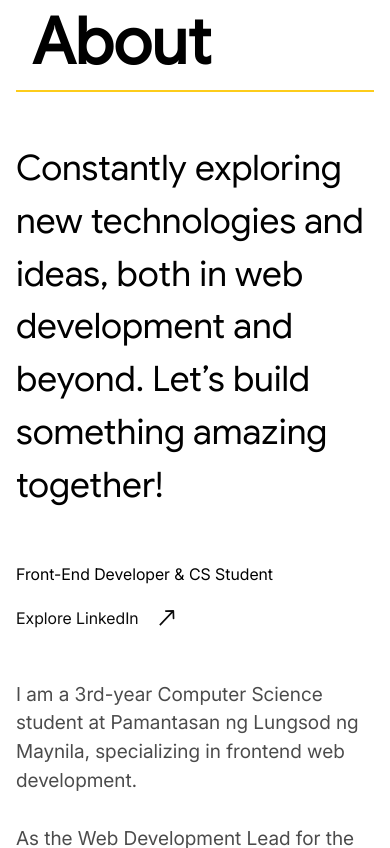
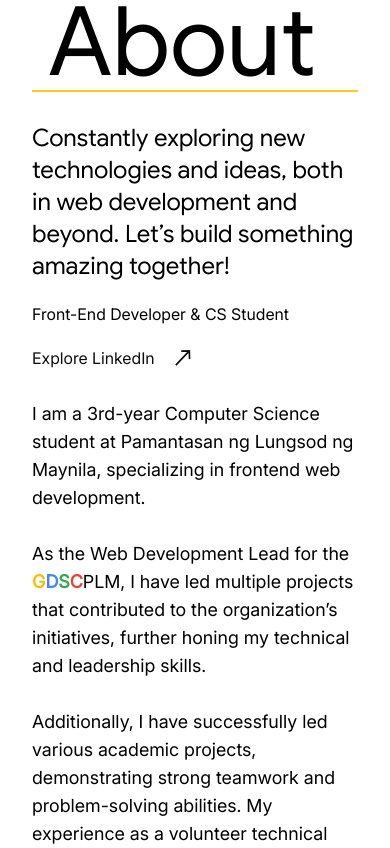
Before and after one commit to CoderTofu/2025-Portfolio-Updated, a Next.js app: page / in a window 390 px wide. Shown: the part 900-1748 px from the top of the page. Built offline with nearby package versions, Linux system fonts and the light colour scheme.

Commit message:
updated landing animation and about page

```diff
--- a/src/app/components/navbar.tsx
+++ b/src/app/components/navbar.tsx
@@ -7,7 +7,7 @@ export default function Navbar() {
     <motion.nav
       className="absolute top-0 w-full flex justify-center z-50"
       initial={{ opacity: 0 }}
-      whileInView={{ opacity: 1, transition: { delay: 0.2, duration: 1 } }}
+      whileInView={{ opacity: 1, transition: { delay: 0.2, duration: 1.3 } }}
       viewport={{ once: false, amount: 0.2 }}
     >
       <div className="w-full flex justify-between items-center py-4 px-4 sm:px-8 lg:px-12 max-w-[1500px]">
--- a/src/app/custom_css/about_section.css
+++ b/src/app/custom_css/about_section.css
@@ -16,15 +16,10 @@
   margin: 100px 0;
 }
 
-
 .about-header {
   padding: 0 1rem 0 1rem;
   width: 100%;
   border-bottom: 2px solid #fdcc1b;
-}
-
-.about-header h1 {
-  font-weight: 800;
 }
 
 .about-body {
@@ -42,10 +37,6 @@
   max-width: 50vw;
 }
 
-.left-side .font-1 {
-  font-size: 2.2rem;
-}
-
 .titles {
   margin-top: 150px;
   display: flex;
@@ -57,11 +48,6 @@
 
 .right-side {
   width: 500px;
-}
-
-.right-side .font-3 {
-  font-size: 1.2rem;
-  opacity: 70%;
 }
 
 @media (max-width: 1000px) {
@@ -78,7 +64,7 @@
 
   .titles {
     flex-direction: column;
-    margin-top: 50px;
+    margin-top: 20px;
     gap: 20px;
   }
 
@@ -98,4 +84,8 @@
     gap: 0px;
     margin-bottom: 50px;
   }
+
+  .sides {
+    margin-top: 30px;
+  }
 }
--- a/src/app/sections/about_section.tsx
+++ b/src/app/sections/about_section.tsx
@@ -3,14 +3,14 @@ import "../custom_css/about_section.css";
 export default function AboutSection() {
   return (
     <section className="about-section" id="about">
-      <main className="about-content px-[1rem] md:px-[5rem]">
+      <main className="about-content px-[2rem] md:px-[5rem]">
         <div className="about-header">
-          <h1 className="font-1 text-[4rem] md:text-[8rem]">About</h1>
+          <h1 className="font-1 text-8xl md:text-16xl">About</h1>
         </div>
         <div className="about-body">
           {/* Left Side */}
-          <div className="left-side sides">
-            <div className="font-1">
+          <div className="left-side sides text-">
+            <div className="font-1 text-2xl md:text-4xl">
               Constantly exploring new technologies and ideas, both in web
               development and beyond. Let’s build something amazing together!
             </div>
@@ -37,7 +37,7 @@ export default function AboutSection() {
           </div>
           {/* Right Side */}
           <div className="right-side sides">
-            <p className="font-3 text-base md:text-sm">
+            <p className="font-3 text-lg md:text-xl">
               I am a 3rd-year Computer Science student at Pamantasan ng Lungsod
               ng Maynila, specializing in frontend web development.
               <br /> <br />
@@ -47,7 +47,7 @@ export default function AboutSection() {
                 <span style={{ color: "#4285F4" }}>D</span>
                 <span style={{ color: "#34A853" }}>S</span>
                 <span style={{ color: "#EA4335" }}>C</span>
-              </span>{" "}
+              </span>
               PLM, I have led multiple projects that contributed to the
               organization’s initiatives, further honing my technical and
               leadership skills.
--- a/src/app/sections/landing_section.tsx
+++ b/src/app/sections/landing_section.tsx
@@ -5,22 +5,17 @@ import { motion } from "framer-motion";
 import "../custom_css/landing_section.css";
 import Separator from "../components/separator";
 
-const fadeUpLoadVariants = {
-  hidden: { opacity: 0, y: 50 },
-  visible: {
-    opacity: 1,
-    y: 0,
-    transition: { duration: 1.2, ease: "easeInOut" },
-  },
-};
-
 export default function LandingSection() {
   return (
     <motion.section
       className="w-full h-screen bg-radial-[at_50%_50%] from-gray-200 to-gray-500 relative overflow-hidden"
-      initial={{ opacity: 0 }}
-      whileInView={{ opacity: 1, transition: { delay: 0.2, duration: 1 } }}
-      viewport={{ once: false, amount: 0.1 }}
+      initial={{ opacity: 0, y: -50 }}
+      whileInView={{
+        opacity: 1,
+        y: 0,
+        transition: { delay: 0.2, duration: 1, ease: "easeInOut" },
+      }}
+      viewport={{ once: false, amount: 0.2 }}
     >
       <div className="marquee-container w-full">
         <Marquee className="p-0">
@@ -31,14 +26,10 @@ export default function LandingSection() {
         </Marquee>
       </div>
 
-      <motion.img
+      <img
         className="absolute bottom-0 left-1/2 transform -translate-x-1/2 z-10 h-screen w-auto max-w-none object-cover"
         src={"/assets/nobg.png"}
         alt="Landing Image"
-        variants={fadeUpLoadVariants}
-        initial="hidden"
-        whileInView="visible"
-        viewport={{ once: false }}
       />
 
       <Separator />
```
